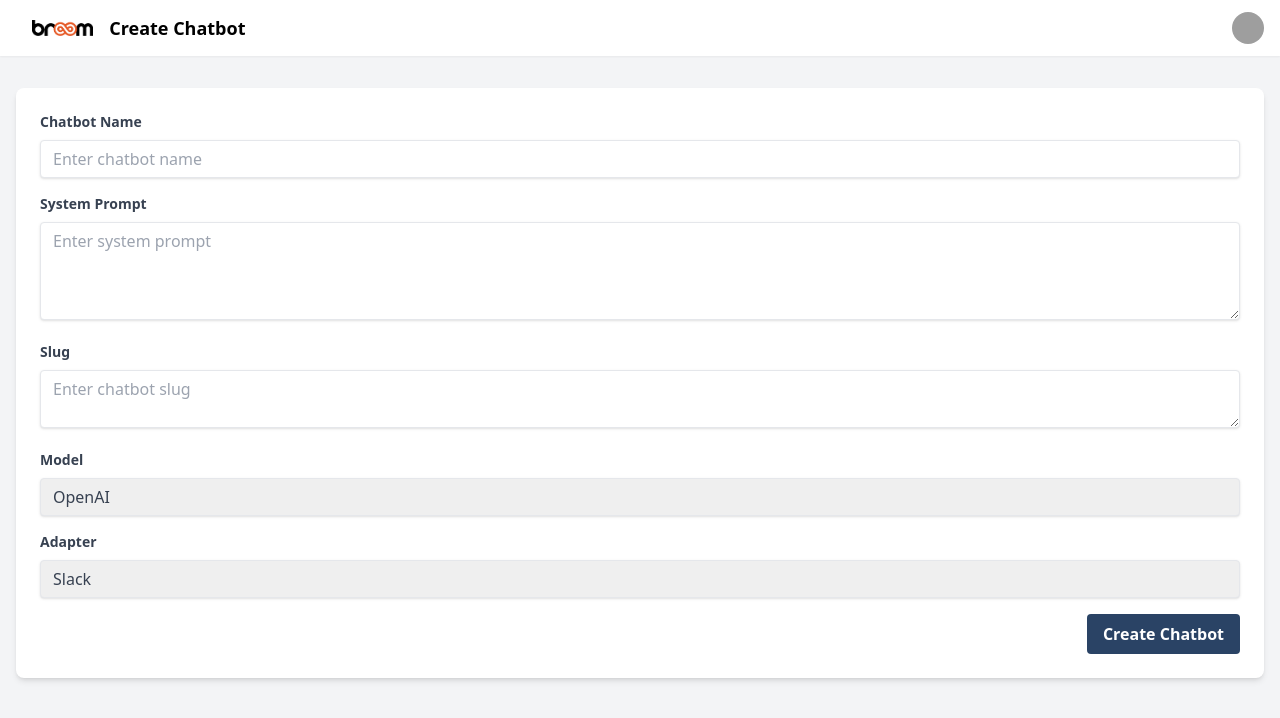
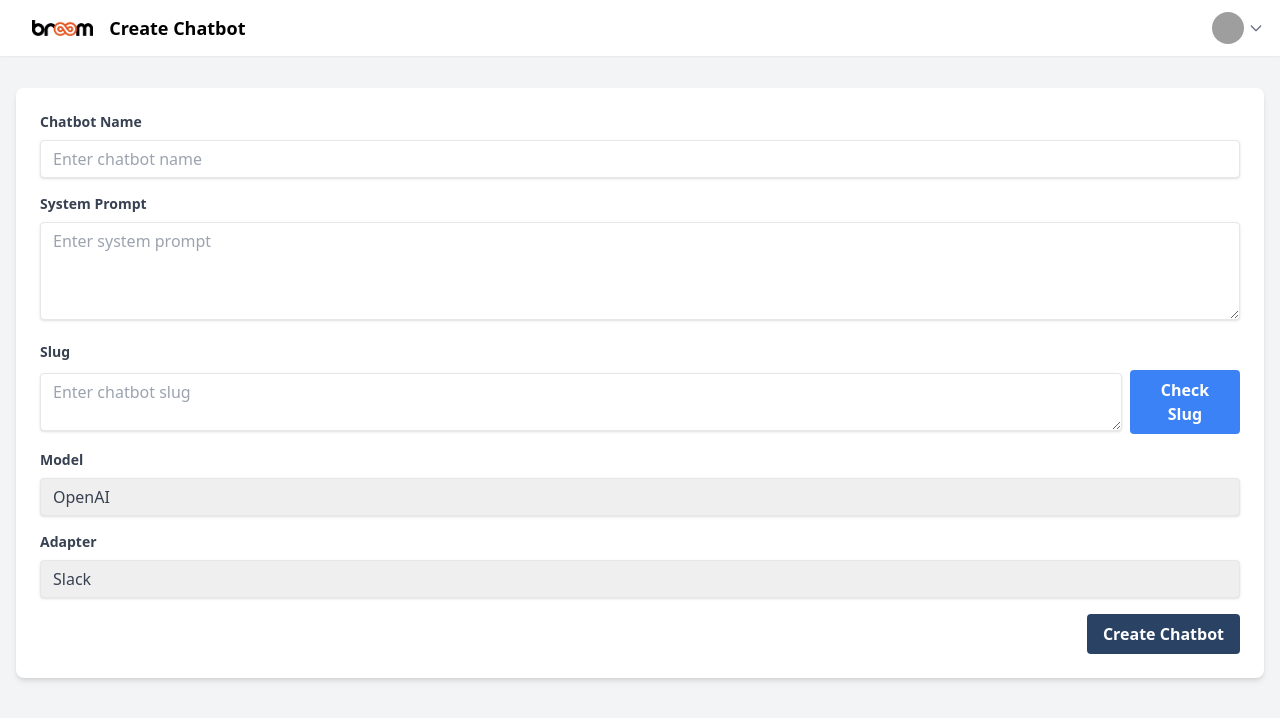
Before and after one commit to sapujagad-id/sapungobrol, a FastAPI app: page /create in a window 1280 px wide. Shown: the top 718 px of the page. Run offline with FastAPI, Linux system fonts and the light colour scheme; parts of the project's set-up code (start-up, migrations or seed data) failed here and were passed over; some libraries are stand-ins or nearby versions; grey boxes are pictures that could not be loaded.

Commit message:
feat: refactor navbar and add generated slug

```diff
--- a/bot/templates/create-chatbot.html
+++ b/bot/templates/create-chatbot.html
@@ -6,20 +6,12 @@
     <title>Create Chatbot - Broom.id</title>
     <script src="https://cdn.tailwindcss.com"></script>
     <script src="/static/js/chatbotForm.js"></script>
+    <script src="/static/js/generateSlug.js"></script>
 </head>
 <body class="bg-gray-100">
     <!-- Navbar -->
-    <nav class="bg-white shadow-sm" role="navigation" aria-label="site menu">
-        <div class="container mx-auto px-4 py-3 flex justify-between items-center">
-            <div class="flex items-center">
-                <img src="/assets/broom-logo.png" alt="Broom.id Logo" class="h-4 mx-4">
-                <h1 class="text-lg font-semibold">Create Chatbot</h1>
-            </div>
-            <div class="flex items-center">
-                <img src="avatar.png" alt="Avatar" class="h-8 w-8 rounded-full">
-            </div>
-        </div>
-    </nav>
+    {% set title = 'Create Chatbot' %}
+    {% include 'navbar.html' %}
 
     <main class="container mx-auto mt-8 px-4">
         <form id="chatbot-form" method="POST" class="bg-white shadow-md rounded-lg p-6" onsubmit="submitForm(event)">
@@ -35,7 +27,13 @@
 
             <div class="mb-4">
                 <label for="slug" class="block text-gray-700 text-sm font-bold mb-2">Slug</label>
-                <textarea id="slug" name="slug" class="shadow appearance-none border rounded w-full py-2 px-3 text-gray-700 leading-tight focus:outline-none focus:shadow-outline"  placeholder="Enter chatbot slug"></textarea>
+                <div class="flex items-center">
+                    <textarea id="slug" name="slug" class="shadow appearance-none border rounded w-full py-2 px-3 text-gray-700 leading-tight focus:outline-none focus:shadow-outline" placeholder="Enter chatbot slug" data-user-edited="false"></textarea>
+                    <button type="button" id="check-slug-button" class="ml-2 bg-blue-500 text-white font-bold py-2 px-4 rounded focus:outline-none focus:shadow-outline transition-all" onclick="checkSlug()">
+                        Check Slug
+                    </button>
+                </div>
+                <p id="slug-verification-result" class="mt-2 text-sm text-red-500"></p>
             </div>
 
             <div class="mb-4">
@@ -69,5 +67,8 @@
             </div>
         </form>
     </main>
+    <script>
+
+    </script>
 </body>
 </html>
--- /dev/null
+++ b/bot/templates/navbar.html
@@ -0,0 +1,40 @@
+<!-- navbar.html -->
+<nav class="bg-white shadow-sm" role="navigation" aria-label="site menu">
+    <div class="container mx-auto px-4 py-3 flex justify-between items-center">
+        <div class="flex items-center">
+            <img src="/assets/broom-logo.png" alt="Broom.id Logo" class="h-4 mx-4">
+            <h1 class="text-lg font-semibold">{{ title | default('Default Title') }}</h1>
+        </div>
+        <div class="flex items-center relative">
+            {% if not user_logged_in %}
+                <!-- User avatar with dropdown -->
+                <div class="relative">
+                    <div class="relative flex items-center" id="userMenuButton">
+                        <img src="avatar.png" alt="Avatar" class="h-8 w-8 rounded-full">
+                        <!-- Down arrow icon beside the avatar -->
+                        <svg class="w-4 h-4 ml-1 text-gray-500" fill="none" stroke="currentColor" viewBox="0 0 24 24" xmlns="http://www.w3.org/2000/svg">
+                            <path stroke-linecap="round" stroke-linejoin="round" stroke-width="2" d="M19 9l-7 7-7-7"></path>
+                        </svg>
+
+                    </div>
+                    <!-- Dropdown Menu -->
+                    <div id="userDropdown" class="hidden absolute right-0 mt-2 w-48 bg-white rounded-md shadow-lg z-20">
+                        <a href="/profile" class="block px-4 py-2 text-sm text-gray-700 hover:bg-gray-100">Profile</a>
+                        <a href="/settings" class="block px-4 py-2 text-sm text-gray-700 hover:bg-gray-100">Settings</a>
+                        <a href="/logout" class="block px-4 py-2 text-sm text-gray-700 hover:bg-gray-100">Logout</a>
+                    </div>
+                </div>
+                <script>
+                    // Toggle dropdown visibility
+                    document.getElementById('userMenuButton').addEventListener('click', function () {
+                        var dropdown = document.getElementById('userDropdown');
+                        dropdown.classList.toggle('hidden');
+                    });
+                </script>
+            {% else %}
+                <!-- Login button -->
+                <a href="/login" class="bg-blue-600 text-white px-4 py-2 rounded hover:bg-blue-700">Login</a>
+            {% endif %}
+        </div>
+    </div>
+</nav>
--- a/main.py
+++ b/main.py
@@ -85,6 +85,13 @@ if __name__ == "__main__":
         status_code=status.HTTP_200_OK,
     )
     app.add_api_route(
+        "/api/bots/slug",
+        lambda q: bot_controller.check_slug_exist(q),
+        methods=["GET"],
+        status_code=status.HTTP_200_OK,
+        name="Check Is Slug Exist"
+    )
+    app.add_api_route(
         "/api/slack/events", endpoint=slack_adapter.handle_events, methods=["POST"]
     )
     app.add_api_route("/api/slack/ask", endpoint=slack_adapter.ask, methods=["POST"])
--- a/public/js/chatbotForm.js
+++ b/public/js/chatbotForm.js
@@ -55,3 +55,32 @@ async function submitForm(event, bot_id = null) {
         alert(`Error: ${result.detail}`);
     }
 }
+async function checkSlug() {
+    const slug = document.getElementById('slug').value;
+    const resultElement = document.getElementById('slug-verification-result');
+
+    if (slug === "") {
+        resultElement.textContent = "Slug cannot be empty.";
+        resultElement.classList.remove('text-green-500');
+        resultElement.classList.add('text-red-500');
+        return;
+    }
+
+    try {
+        const response = await fetch(`/api/bots/slug?q=${encodeURIComponent(slug)}`);
+        const data = await response.json();
+        console.log(data)
+        if (data.detail) {
+            resultElement.textContent = "Slug already exists. Please choose another.";
+            resultElement.classList.remove('text-green-500');
+            resultElement.classList.add('text-red-500');
+        } else {
+            resultElement.textContent = "Slug is unique!";
+            resultElement.classList.remove('text-red-500');
+            resultElement.classList.add('text-green-500');
+        }
+    } catch (error) {
+        resultElement.textContent = "Error checking slug. Please try again.";
+        resultElement.classList.add('text-red-500');
+    }
+}
--- /dev/null
+++ b/public/js/generateSlug.js
@@ -0,0 +1,40 @@
+document.addEventListener('DOMContentLoaded', function () {
+    const nameInput = document.getElementById('name');
+    const slugInput = document.getElementById('slug');
+
+    // Function to generate slug from the name
+    function generateSlug(text) {
+        return text
+            .toString()
+            .toLowerCase()
+            .trim()
+            .replace(/\s+/g, '-')     // Replace spaces with dashes
+            .replace(/[^\w\-]+/g, '') // Remove all non-word characters
+            .replace(/\-\-+/g, '-');  // Replace multiple dashes with a single dash
+    }
+
+    // Update the slug input as the name changes
+    nameInput.addEventListener('input', function () {
+        if (slugInput.dataset.userEdited === "false") {
+            slugInput.value = generateSlug(nameInput.value);
+        }
+    });
+
+    // Detect manual changes to the slug field
+    slugInput.addEventListener('input', function () {
+        slugInput.dataset.userEdited = "true";
+    });
+
+    // Reset the userEdited flag if the slug is cleared
+    slugInput.addEventListener('blur', function () {
+        if (slugInput.value.trim() === '') {
+            slugInput.dataset.userEdited = "false";
+            slugInput.value = generateSlug(nameInput.value);
+        }
+    });
+
+    // Ensure slug updates immediately when the page loads if the name is already filled
+    if (nameInput.value.trim() !== '') {
+        slugInput.value = generateSlug(nameInput.value);
+    }
+});
```
Also changed, not shown: bot/templates/edit-chatbot.html (+9 -12 lines), bot/templates/list.html (+2 -11 lines).
